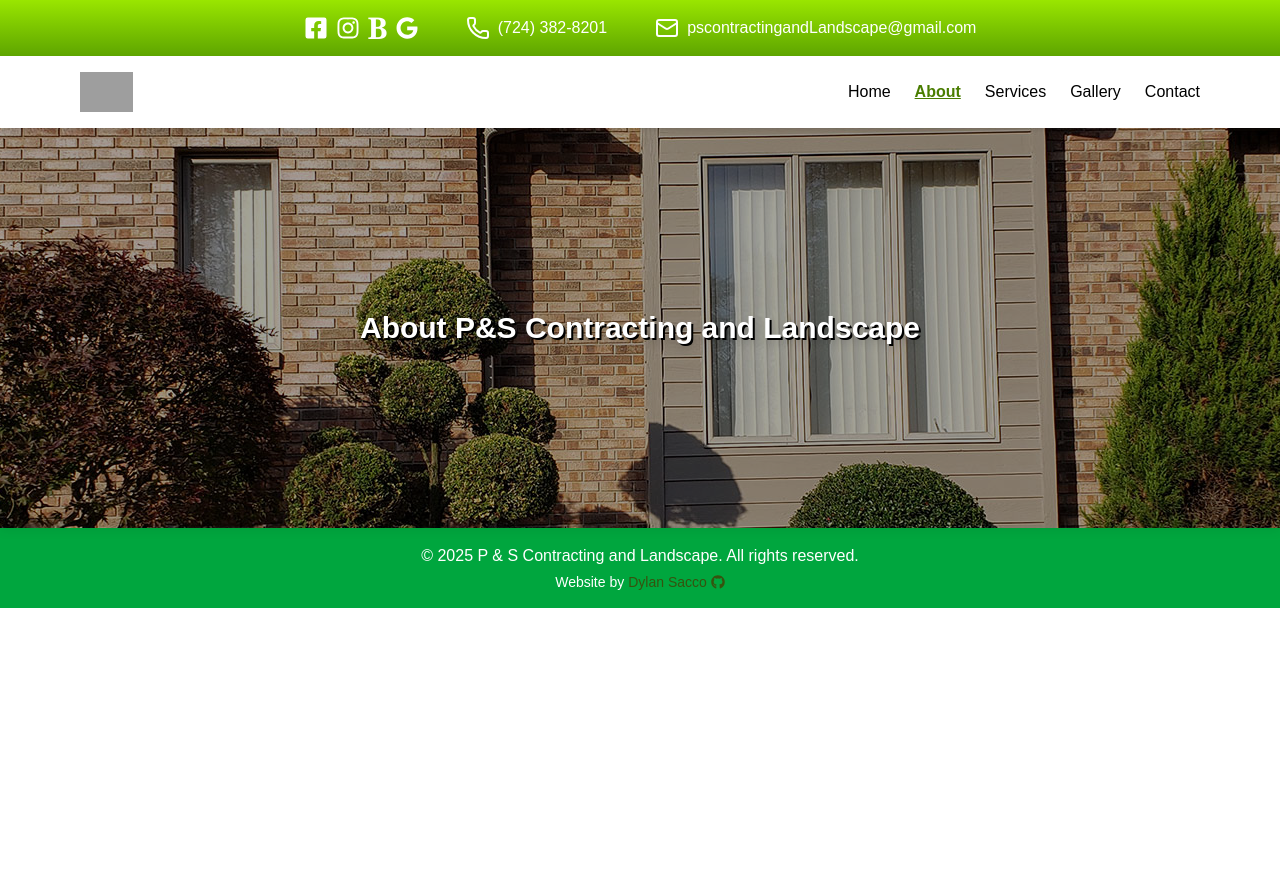
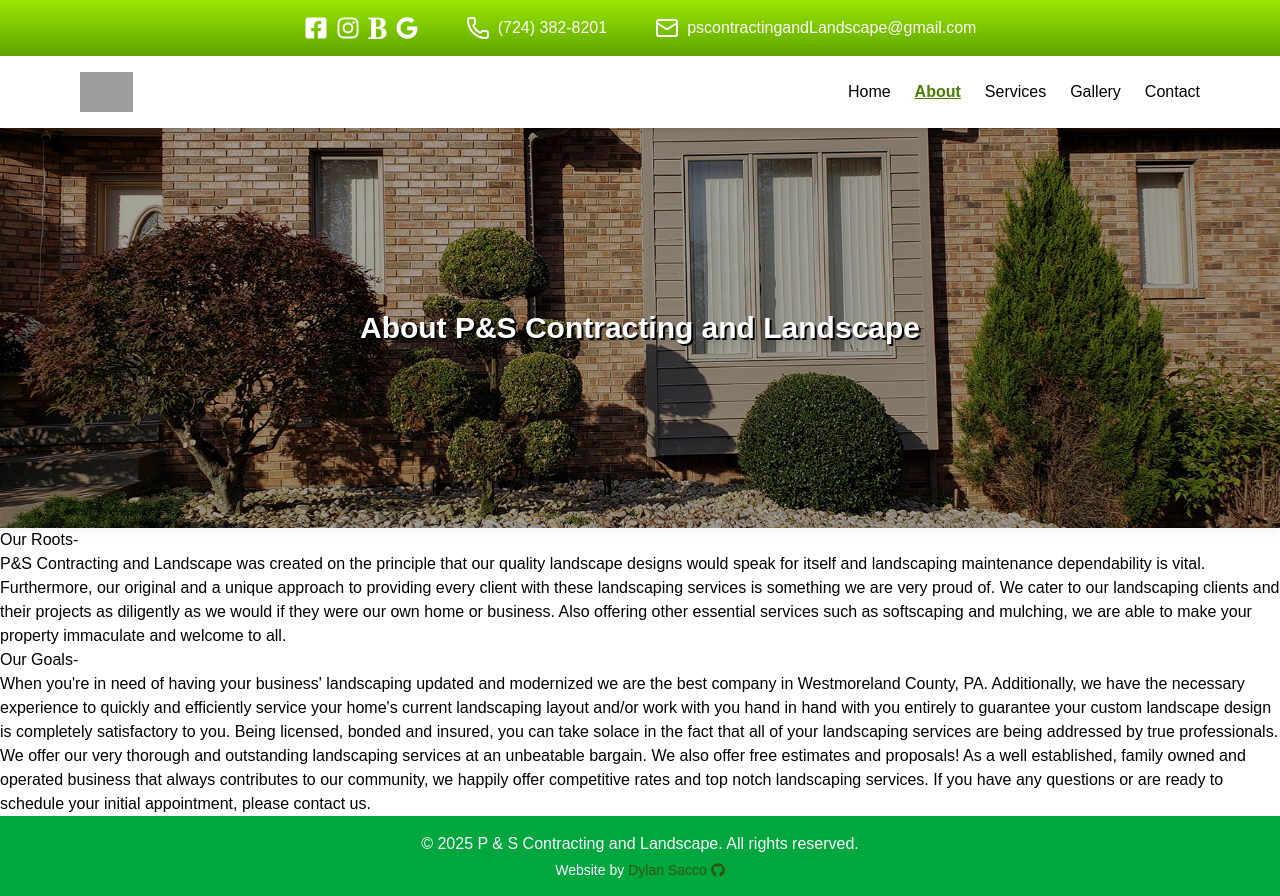
Before and after one commit to dylan-sacco/ps15642.com-nextJS, a Next.js app: page /about in a window 1280 px wide. Before the commit the page ends 800 px from the top, so only its background shows below. Built offline with nearby package versions, Linux system fonts and the light colour scheme; grey boxes are pictures that could not be loaded.

Commit message:
Content on about page

```diff
--- a/src/app/about/page.js
+++ b/src/app/about/page.js
@@ -15,6 +15,14 @@ export default function AboutPage() {
           </h1>
         </div>
       </ParallaxCard>
+      <section>
+        <h1>Our Roots-</h1>
+      <p>P&S Contracting and Landscape was created on the principle that our quality landscape designs would speak for itself and landscaping maintenance dependability is vital. Furthermore, our original and a unique approach to providing every client with these landscaping services is something we are very proud of. We cater to our landscaping clients and their projects as diligently as we would if they were our own home or business. Also offering other essential services such as softscaping and mulching, we are able to make your property immaculate and welcome to all. </p>
+      </section>
+      <section>
+        <h1>Our Goals-</h1>
+      <p>When you're in need of having your business' landscaping updated and modernized we are the best company in Westmoreland County, PA. Additionally, we have the necessary experience to quickly and efficiently service your home's current landscaping layout and/or work with you hand in hand with you entirely to guarantee your custom landscape design is completely satisfactory to you. Being licensed, bonded and insured, you can take solace in the fact that all of your landscaping services are being addressed by true professionals. We offer our very thorough and outstanding landscaping services at an unbeatable bargain. We also offer free estimates and proposals! As a well established, family owned and operated business that always contributes to our community, we happily offer competitive rates and top notch landscaping services. If you have any questions or are ready to schedule your initial appointment, please contact us.</p>
+      </section>
     </div>
   );
 }
```
